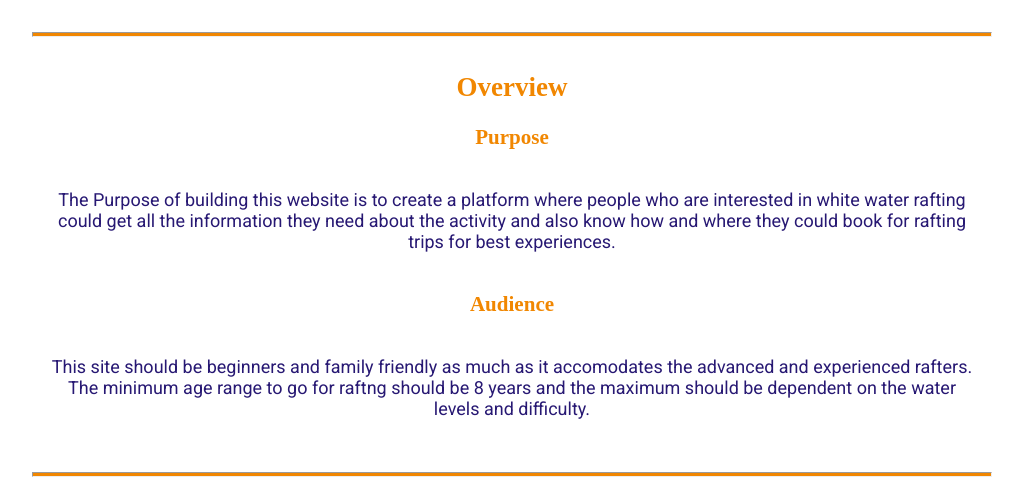
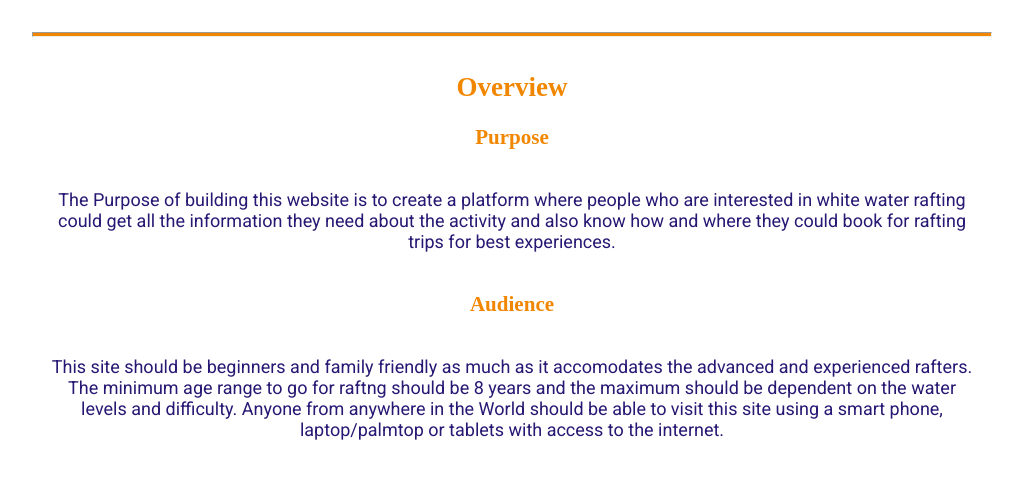
Before and after one commit to jennifermadu/wdd130, a plain HTML site: page wwr/site-plan-rafting.html in a window 1280 px wide. Shown: the part 308-798 px from the top of the page, without its empty margins (128-1151 px from the left). Drawn offline with Linux system fonts and the light colour scheme; a web font is replaced by a local one.

Commit message:
Added correction to site-plan

```diff
--- a/wwr/site-plan-rafting.html
+++ b/wwr/site-plan-rafting.html
@@ -24,7 +24,7 @@
     <!-- change this -->
 
     <h3>Audience</h3>
-    <p>This site should be beginners and family friendly as much as it accomodates the advanced and experienced rafters. The minimum age range to go for raftng should be 8 years and the maximum should be dependent on the water levels and difficulty.
+    <p>This site should be beginners and family friendly as much as it accomodates the advanced and experienced rafters. The minimum age range to go for raftng should be 8 years and the maximum should be dependent on the water levels and difficulty. Anyone from anywhere in the World should be able to visit this site using a smart phone, laptop/palmtop or tablets with access to the internet.
     </p>
     <!-- change this -->
 
```
